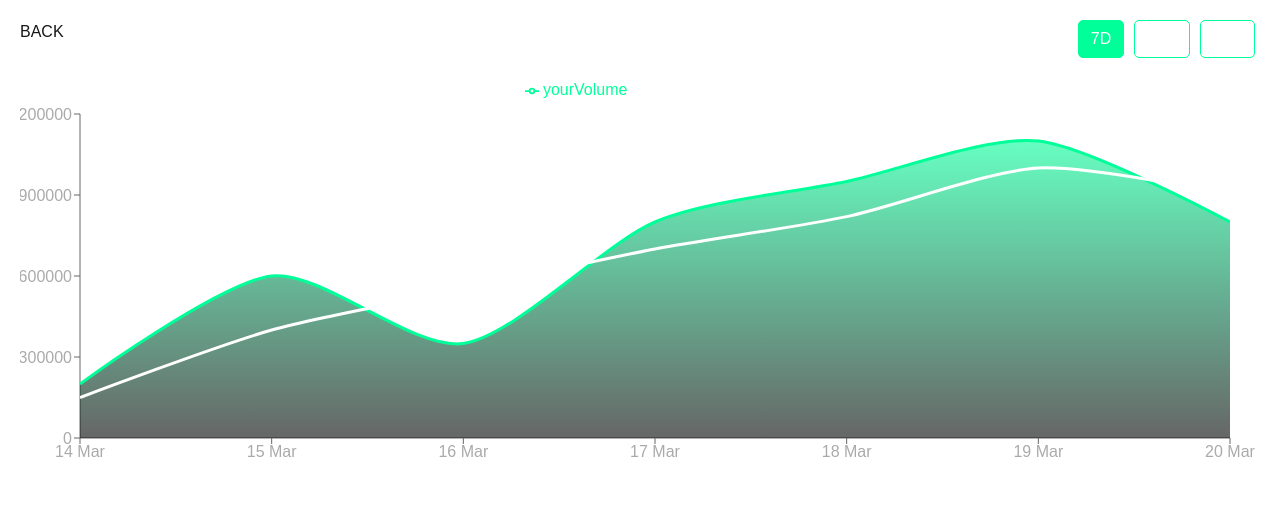
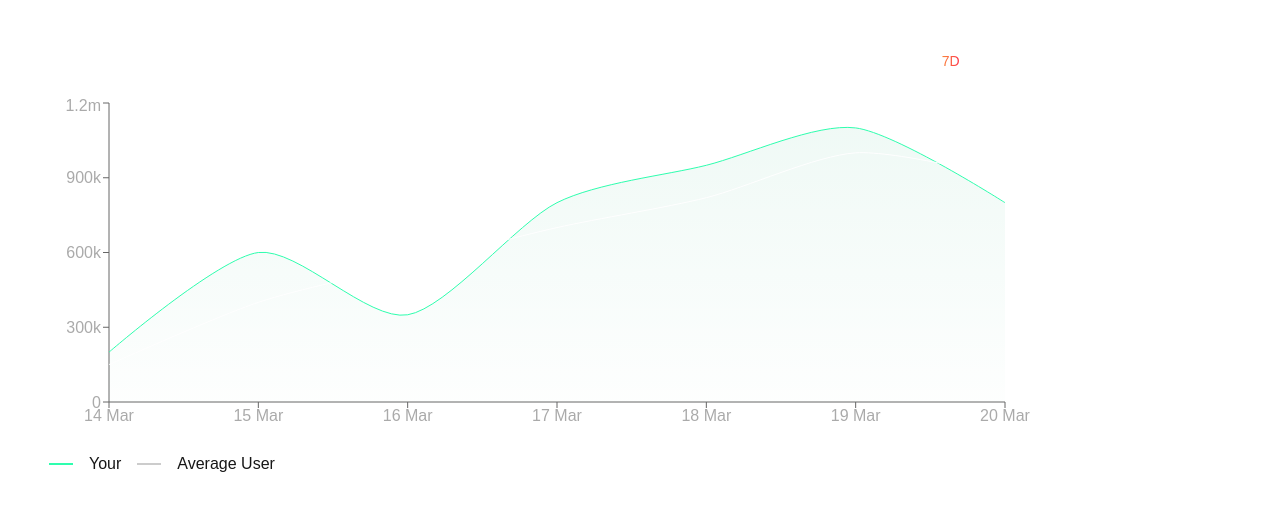
Before and after one commit to dsbraydev/area-charts, a Next.js app: page /react-chart in a window 1280 px wide. Shown: the top 510 px of the page. Built offline with nearby package versions, Linux system fonts and the light colour scheme.

Commit message:
updating styles to match design

```diff
--- /dev/null
+++ b/app/(pages)/react-chart/chart.tsx
@@ -0,0 +1,77 @@
+import {
+  AreaChart,
+  Area,
+  XAxis,
+  YAxis,
+  Tooltip,
+  ResponsiveContainer,
+  CartesianGrid,
+} from "recharts";
+import { curveCardinal } from "d3-shape";
+
+import { tradingData, ChartProps } from "./data";
+
+const cardinal = curveCardinal.tension(0.2);
+
+export default function Chart({ timeframe }: ChartProps) {
+  return (
+    <ResponsiveContainer width="100%" height={339}>
+      <AreaChart
+        data={tradingData[timeframe]}
+        margin={{ top: 10, right: 30, left: 0, bottom: 0 }}
+      >
+        <CartesianGrid
+          stroke="transparent" // Makes the grid lines invisible
+          strokeDasharray="none" // Optional, hides any dashed lines if any
+        />
+        <defs>
+          <linearGradient
+            id="gradientYourVolume"
+            x1="0%"
+            y1="0%"
+            x2="0%"
+            y2="100%"
+          >
+            <stop
+              offset="0%"
+              stopColor=" rgba(0, 165, 101, 0.10)"
+              stopOpacity={1}
+            />
+            <stop
+              offset="100%"
+              stopColor=" rgba(0, 165, 101, 0.01)"
+              stopOpacity={1}
+            />
+          </linearGradient>
+        </defs>
+        rgba(0, 165, 101, 0.10) 0%
+        <XAxis dataKey="date" tick={{ fill: "#aaa" }} />
+        <YAxis
+          tick={{ fill: "#aaa" }}
+          tickFormatter={(value) => {
+            if (value >= 1_000_000) return `${(value / 1_000_000).toFixed(1)}m`;
+            if (value >= 1_000) return `${(value / 1_000).toFixed(0)}k`;
+            return value;
+          }}
+        />
+        <Tooltip contentStyle={{ backgroundColor: "#222", color: "#fff" }} />
+        {/* Area with Gradient Fill (Green to Black) */}
+        <Area
+          type={cardinal}
+          dataKey="yourVolume"
+          stroke="#2EFEAE"
+          strokeWidth={1}
+          fill="url(#gradientYourVolume)" // Apply the gradient
+        />
+        {/* White Line with No Fill */}
+        <Area
+          type={cardinal}
+          dataKey="avgUser"
+          stroke="#ffffff"
+          strokeWidth={1}
+          fill="transparent"
+        />
+      </AreaChart>
+    </ResponsiveContainer>
+  );
+}
--- /dev/null
+++ b/app/(pages)/react-chart/data.ts
@@ -0,0 +1,37 @@
+type Timeframe = "7D" | "30D" | "90D";
+export interface ChartProps {
+  timeframe: Timeframe;
+}
+
+export const tradingData: Record<
+  Timeframe,
+  { date: string; yourVolume: number; avgUser: number }[]
+> = {
+  "7D": [
+    { date: "14 Mar", yourVolume: 200000, avgUser: 150000 },
+    { date: "15 Mar", yourVolume: 600000, avgUser: 400000 },
+    { date: "16 Mar", yourVolume: 350000, avgUser: 550000 },
+    { date: "17 Mar", yourVolume: 800000, avgUser: 700000 },
+    { date: "18 Mar", yourVolume: 950000, avgUser: 820000 },
+    { date: "19 Mar", yourVolume: 1100000, avgUser: 1000000 },
+    { date: "20 Mar", yourVolume: 800000, avgUser: 900000 },
+  ],
+  "30D": [
+    { date: "21 Feb", yourVolume: 150000, avgUser: 120000 },
+    { date: "25 Feb", yourVolume: 700000, avgUser: 500000 },
+    { date: "1 Mar", yourVolume: 250000, avgUser: 350000 },
+    { date: "5 Mar", yourVolume: 850000, avgUser: 900000 },
+    { date: "10 Mar", yourVolume: 950000, avgUser: 1100000 },
+    { date: "15 Mar", yourVolume: 1300000, avgUser: 1000000 },
+    { date: "20 Mar", yourVolume: 800000, avgUser: 600000 },
+  ],
+  "90D": [
+    { date: "20 Dec", yourVolume: 100000, avgUser: 80000 },
+    { date: "5 Jan", yourVolume: 400000, avgUser: 250000 },
+    { date: "20 Jan", yourVolume: 800000, avgUser: 700000 },
+    { date: "10 Feb", yourVolume: 600000, avgUser: 550000 },
+    { date: "1 Mar", yourVolume: 1000000, avgUser: 900000 },
+    { date: "15 Mar", yourVolume: 1400000, avgUser: 1200000 },
+    { date: "20 Mar", yourVolume: 950000, avgUser: 1000000 },
+  ],
+};
--- a/app/(pages)/react-chart/page.tsx
+++ b/app/(pages)/react-chart/page.tsx
@@ -1,129 +1,64 @@
 "use client";
 import React, { useState } from "react";
-import {
-  AreaChart,
-  Area,
-  XAxis,
-  YAxis,
-  Tooltip,
-  ResponsiveContainer,
-  Legend,
-  CartesianGrid,
-} from "recharts";
-import { curveCardinal } from "d3-shape";
-import Link from "next/link";
-
-// Trading Data
-const tradingData = {
-  "7D": [
-    { date: "14 Mar", yourVolume: 200000, avgUser: 150000 },
-    { date: "15 Mar", yourVolume: 600000, avgUser: 400000 },
-    { date: "16 Mar", yourVolume: 350000, avgUser: 550000 },
-    { date: "17 Mar", yourVolume: 800000, avgUser: 700000 },
-    { date: "18 Mar", yourVolume: 950000, avgUser: 820000 },
-    { date: "19 Mar", yourVolume: 1100000, avgUser: 1000000 },
-    { date: "20 Mar", yourVolume: 800000, avgUser: 900000 },
-  ],
-  "30D": [
-    { date: "21 Feb", yourVolume: 150000, avgUser: 120000 },
-    { date: "25 Feb", yourVolume: 700000, avgUser: 500000 },
-    { date: "1 Mar", yourVolume: 250000, avgUser: 350000 },
-    { date: "5 Mar", yourVolume: 850000, avgUser: 900000 },
-    { date: "10 Mar", yourVolume: 950000, avgUser: 1100000 },
-    { date: "15 Mar", yourVolume: 1300000, avgUser: 1000000 },
-    { date: "20 Mar", yourVolume: 800000, avgUser: 600000 },
-  ],
-  "90D": [
-    { date: "20 Dec", yourVolume: 100000, avgUser: 80000 },
-    { date: "5 Jan", yourVolume: 400000, avgUser: 250000 },
-    { date: "20 Jan", yourVolume: 800000, avgUser: 700000 },
-    { date: "10 Feb", yourVolume: 600000, avgUser: 550000 },
-    { date: "1 Mar", yourVolume: 1000000, avgUser: 900000 },
-    { date: "15 Mar", yourVolume: 1400000, avgUser: 1200000 },
-    { date: "20 Mar", yourVolume: 950000, avgUser: 1000000 },
-  ],
-};
-
-const cardinal = curveCardinal.tension(0.2);
-
+import Chart from "./chart";
+import Icon from "../../../public/icon.png";
+import Image from "next/image";
 const TradingVolumeChart = () => {
   const [timeframe, setTimeframe] = useState<"7D" | "30D" | "90D">("7D");
 
   return (
-    <div style={{ textAlign: "center" }} className="p-5">
+    <div
+      className="rounded-lg border-[1px] h-[496px] p-6 flex flex-col gap-5 m-6 max-w-[1036px]"
+      style={{
+        backgroundColor: "rgba(255, 255, 255, 0.06)",
+        borderColor: "rgba(255, 255, 255, 0.08)",
+      }}
+    >
       <div className="flex justify-between">
-        <Link href="/">BACK</Link>
-        <div style={{ marginBottom: 10 }}>
+        <div className="flex gap-8">
+          <Image src={Icon} alt="icon" />
+        </div>
+        <div className="flex gap-3">
           {["7D", "30D", "90D"].map((t) => (
             <button
               key={t}
               onClick={() => setTimeframe(t as "7D" | "30D" | "90D")}
-              style={{
-                margin: "0 5px",
-                padding: "6px 12px",
-                backgroundColor: timeframe === t ? "#00ff99" : "transparent",
-                border: "1px solid #00ff99",
-                color: "#fff",
-                borderRadius: "5px",
-                cursor: "pointer",
-              }}
+              className="text-sm cursor-pointer"
             >
-              {t}
+              <span
+                style={
+                  timeframe === t
+                    ? {
+                        background:
+                          "linear-gradient(92deg, #FA8B3B -2.57%, #FE344A 97.43%)",
+                        WebkitBackgroundClip: "text",
+                        WebkitTextFillColor: "transparent",
+                        display: "inline-block",
+                      }
+                    : {
+                        color: "rgba(255, 255, 255, 0.70)", // fallback color
+                      }
+                }
+              >
+                {t}
+              </span>
             </button>
           ))}
         </div>
       </div>
 
-      {/* Responsive Chart */}
-      <ResponsiveContainer width="100%" height={400}>
-        <AreaChart
-          data={tradingData[timeframe]}
-          margin={{ top: 10, right: 30, left: 0, bottom: 0 }}
-        >
-          {/* Remove Grid lines by setting stroke to transparent */}
-          <CartesianGrid
-            stroke="transparent" // Makes the grid lines invisible
-            strokeDasharray="none" // Optional, hides any dashed lines if any
-          />
+      <Chart timeframe={timeframe} />
 
-          <defs>
-            {/* Gradient for the 'yourVolume' line */}
-            <linearGradient
-              id="gradientYourVolume"
-              x1="0%"
-              y1="0%"
-              x2="0%"
-              y2="100%"
-            >
-              <stop offset="0%" stopColor="#00ff99" stopOpacity={1} />
-              <stop offset="100%" stopColor="black" stopOpacity={1} />
-            </linearGradient>
-          </defs>
-
-          <XAxis dataKey="date" tick={{ fill: "#aaa" }} />
-          <YAxis tick={{ fill: "#aaa" }} />
-          <Tooltip contentStyle={{ backgroundColor: "#222", color: "#fff" }} />
-          <Legend verticalAlign="top" height={36} />
-
-          {/* Area with Gradient Fill (Green to Black) */}
-          <Area
-            type={cardinal}
-            dataKey="yourVolume"
-            stroke="#00ff99"
-            strokeWidth={3}
-            fill="url(#gradientYourVolume)" // Apply the gradient
-          />
-
-          {/* White Line with No Fill */}
-          <Area
-            type={cardinal}
-            dataKey="avgUser"
-            stroke="#ffffff"
-            strokeWidth={3}
-            fill="transparent"
-          />
-        </AreaChart>
-      </ResponsiveContainer>
+      <div className="flex gap-4 items-center">
+        <div className="flex gap-4 items-center">
+          <div className="h-[2px] w-6 bg-[#2EFEAE]" />
+          <p>Your</p>
+        </div>
+        <div className="flex gap-4 items-center">
+          <div className="h-[2px] w-6 bg-[#CCC]" />
+          <p>Average User</p>
+        </div>
+      </div>
     </div>
   );
 };
```
Also changed, not shown: public/icon.png (added).
